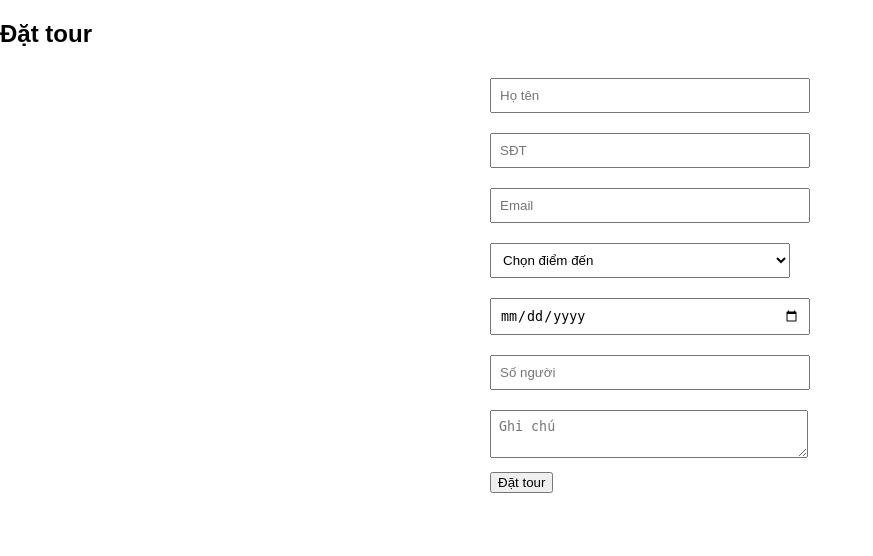
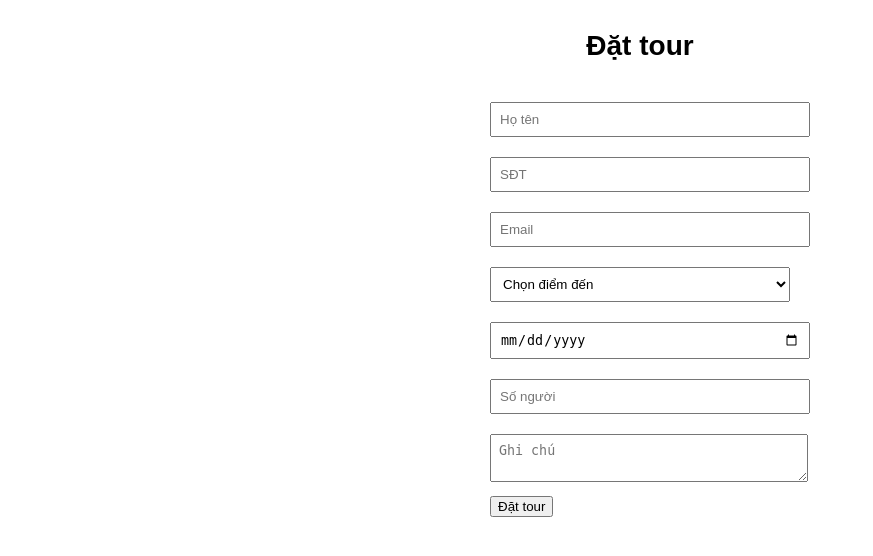
Before and after one commit to nguyencrad-dotcom/travel-website--Nguy-n-Th-nh-C-ng-23015062-, a PHP site: page /booking.html in a window 1280 px wide. Shown: the part 86-642 px from the top of the page, without its empty margins (0-873 px from the left). Run offline with PHP 8.4, Linux system fonts and the light colour scheme.

Commit message:
mini project travel website

```diff
--- a/css/style.css
+++ b/css/style.css
@@ -94,3 +94,18 @@ width:100%;
 margin:10px 0;
 padding:8px;
 }
+.title{
+    text-align: center;
+    margin: 30px 0;
+    font-size: 28px;
+    font-weight: bold;
+}
+form{
+    width: 300px;
+    margin: 30px auto;
+}
+#thongbao, #message{
+    text-align: center;
+    margin-top: 20px;
+    font-weight: bold;
+}
```
